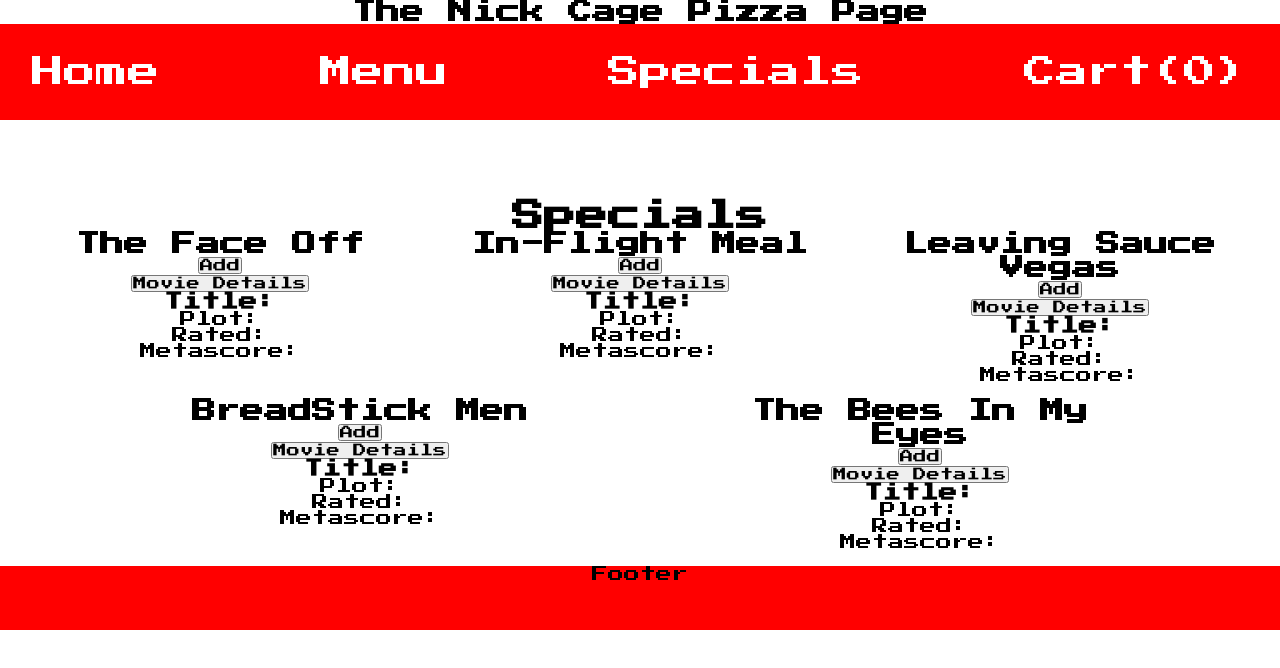
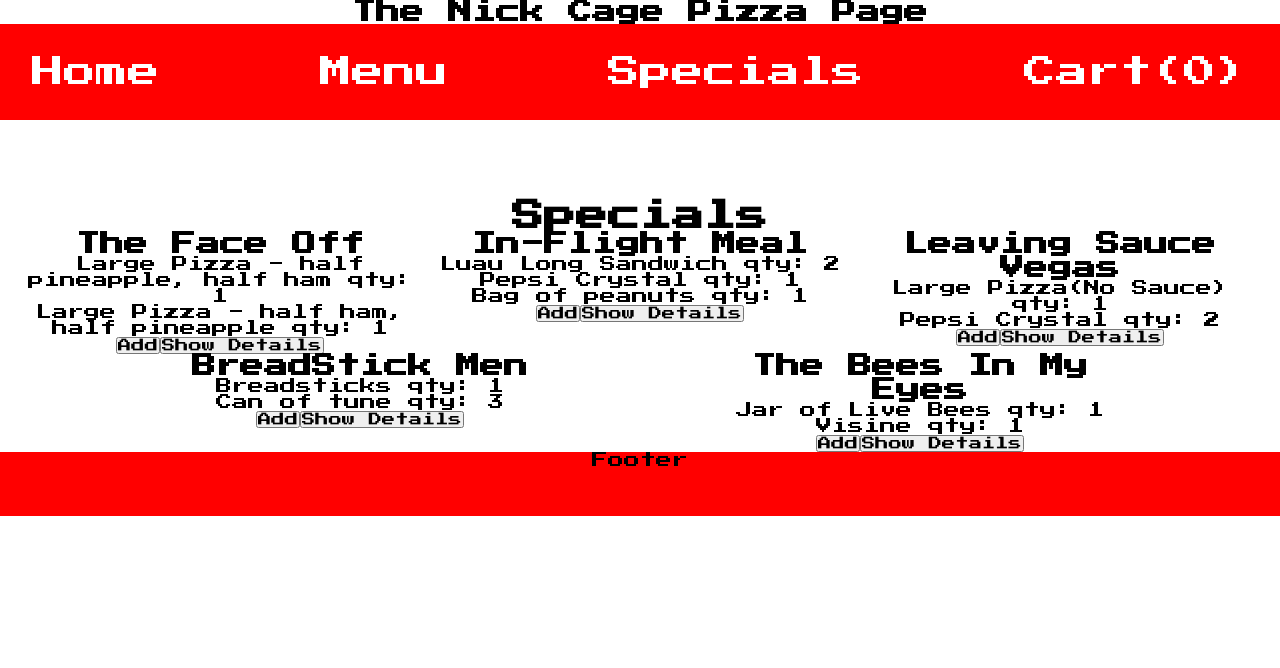
Before and after one commit to derekmccool/Nick-Cage-Pizza-Page, a React (Create React App) app: page /specials in a window 1280 px wide. Shown: the top 668 px of the page. Built offline with nearby package versions, Linux system fonts and the light colour scheme.

Commit message:
fixed movie details on specials

```diff
--- a/src/App.css
+++ b/src/App.css
@@ -93,3 +93,26 @@ footer{
   margin-top: 1em;
   color: red;
 }
+
+
+#details-wrapper{
+  display: none;
+  position: absolute;
+  z-index: 10000;
+  background: rgba(0, 0, 0, 0.98);
+  position: absolute;
+  animation: fadeIn ease 1s;
+  color: white;
+}
+
+.movie-wrapper{
+  display: flex;
+  justify-content: space-evenly;
+  align-items: center;
+}
+.poster-wrapper{
+  width: 40%;
+}
+.movie-info{
+  width: 50%;
+}
--- a/src/components/MovieDetails.jsx
+++ b/src/components/MovieDetails.jsx
@@ -1,42 +1,24 @@
-import React, {useEffect, useState} from 'react';
-import axios from 'axios';
+import React from 'react';
 
 const MovieDetails = props => {
 
-    const [movie, setMovie] = useState([]);
-    const URL= 'http://www.omdbapi.com?apikey=';
-    const API_KEY = '60dbbaf4';
-    const SEARCH = '&t=';
-
-    const getApiAxios = (title) => {
-        axios.get(URL + API_KEY + SEARCH + title)
-            .then(response => {
-                setMovie(response.data);
-            })
-        console.log("---------------");
-        console.log(movie);
-    }
-
-
-    const clearState = () => {
-        setMovie([]);
-    }
-
-    const handleClick = event => {
-       getApiAxios(event.target.value);
+    const closeDetails = () =>{
+        document.getElementById("details-wrapper").style.display = "none";
     }
 
     return (
-        <div>
-            <button onClick={handleClick} value={props.movieTitle}>Movie Details</button>
-            <div className="details" id={props.movieTitle}>
-                <h3>Title: {movie.Title}</h3>
-                <p>Plot: {movie.Plot}</p>
-                <p>Rated: {movie.Rated}</p>
-                <p>Metascore: {movie.Metascore}</p>
-                <img src={movie.Poster}/>
+            <div className="movie-wrapper">
+                <div className="poster-wrapper">
+                    <img src={props.movie.Poster} alt={props.movie.Poster}/>
+                </div>
+                <div className="movie-info">
+                    <h3>Title: {props.movie.Title}</h3>
+                    <p>Plot: {props.movie.Plot}</p>
+                    <p>Rated: {props.movie.Rated}</p>
+                    <p>Metascore: {props.movie.Metascore}</p>
+                    <button onClick={closeDetails}>Close</button>
+                </div>
             </div>
-        </div>
     );
 };
 
--- a/src/components/Specials.jsx
+++ b/src/components/Specials.jsx
@@ -1,19 +1,40 @@
 import React, {useState} from 'react';
 import MovieDetails from './MovieDetails';
+import axios from 'axios';
+
 const Specials = props => {
+
+    const [movie, setMovie] = useState("");
+
+    const URL= 'http://www.omdbapi.com?apikey=';
+    const API_KEY = '60dbbaf4';
+    const SEARCH = '&t=';
+
+    const getApiAxios = (title) => {
+        axios.get(URL + API_KEY + SEARCH + title)
+            .then(response => {
+                setMovie(response.data);
+            })
+        console.log("---------------");
+        console.log(movie);
+    }
 
 
 
+    const handleDetailsClick = event => {
+        getApiAxios(event.target.value);
+        document.getElementById("details-wrapper").style.display = "flex";
+    }
 
     const handleClick = event =>{
         event.preventDefault();
-        props.addToCart(specials.find(({id}) => id == event.target.value));
+        props.addToCart(specials.find(({id}) => id === event.target.value));
     }
 
 
     const specials = [
         {
-            id: 1,
+            id: '1',
             name: 'The Face Off',
             items: [
 
@@ -33,7 +54,7 @@ const Specials = props => {
             price: 22.00
         },
         {
-            id: 2,
+            id: '2',
             name: 'In-Flight Meal',
             items: [
 
@@ -58,7 +79,7 @@ const Specials = props => {
             price: 12.99
         },
         {
-            id: 3,
+            id: '3',
             name: 'Leaving Sauce Vegas',
             items: [
 
@@ -79,7 +100,7 @@ const Specials = props => {
             price: 4.99
         },
         {
-            id: 4,
+            id: '4',
             name: 'BreadStick Men',
             items: [
                 {
@@ -99,7 +120,7 @@ const Specials = props => {
         },
 
         {
-            id: 5,
+            id: '5',
             name: 'The Bees In My Eyes',
             items: [
                 {
@@ -123,19 +144,26 @@ const Specials = props => {
     return (
         <div>
             <h1>Specials</h1>
+            <div id="details-wrapper">
+                <MovieDetails movie={movie}/>
+            </div>
             <div
                 className="menu-wrapper"
             >
-                {specials.map(item => {
+                {specials.map(special => {
                     return(
                         <div
                             className="menu-item"
-                            key={item.id}
+                            key={special.id}
                         >
-                        <h2>{item.name}</h2>
-                        <p>{item.descr}</p>
-                        <button className="add-to-cart-btn" onClick={handleClick} value={item.id}>Add</button>
-                        <MovieDetails movieTitle={item.movie} />
+                        <h2>{special.name}</h2>
+                        {special.items.map(item => {
+                            return(
+                                <p>{item.descr + "  qty: " + item.qty}</p>
+                            )
+                        })}
+                        <button className="add-to-cart-btn" onClick={handleClick} value={special.id}>Add</button>
+                        <button value={special.movie} onClick={handleDetailsClick} >Show Details</button>
                     </div>
                     )
 
```
